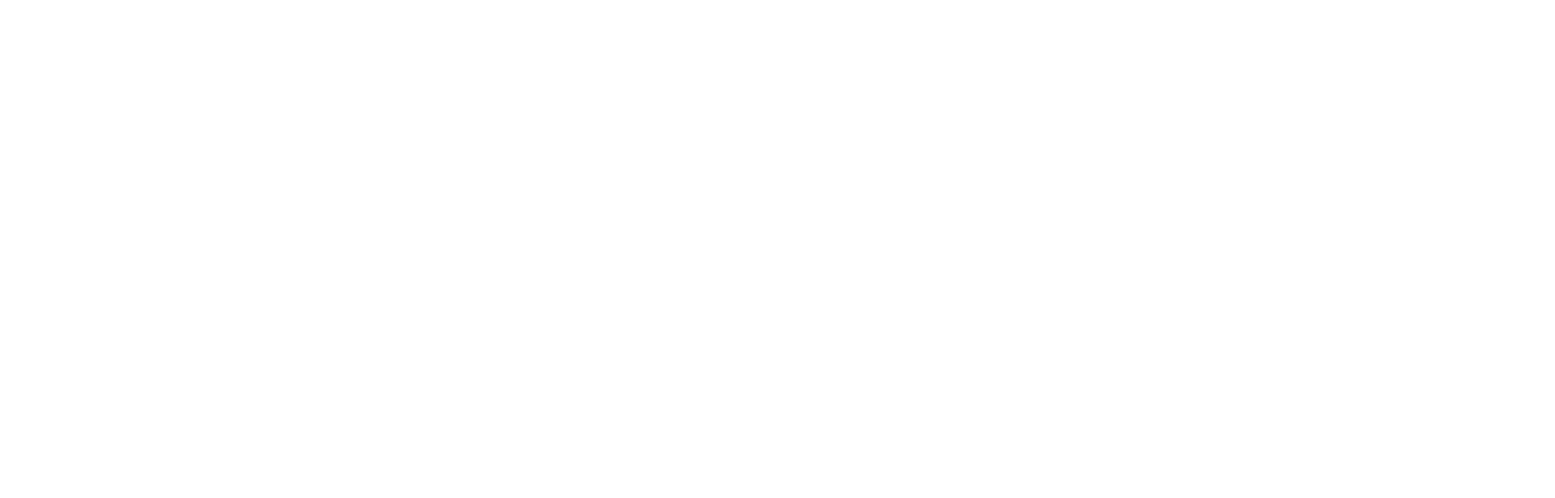
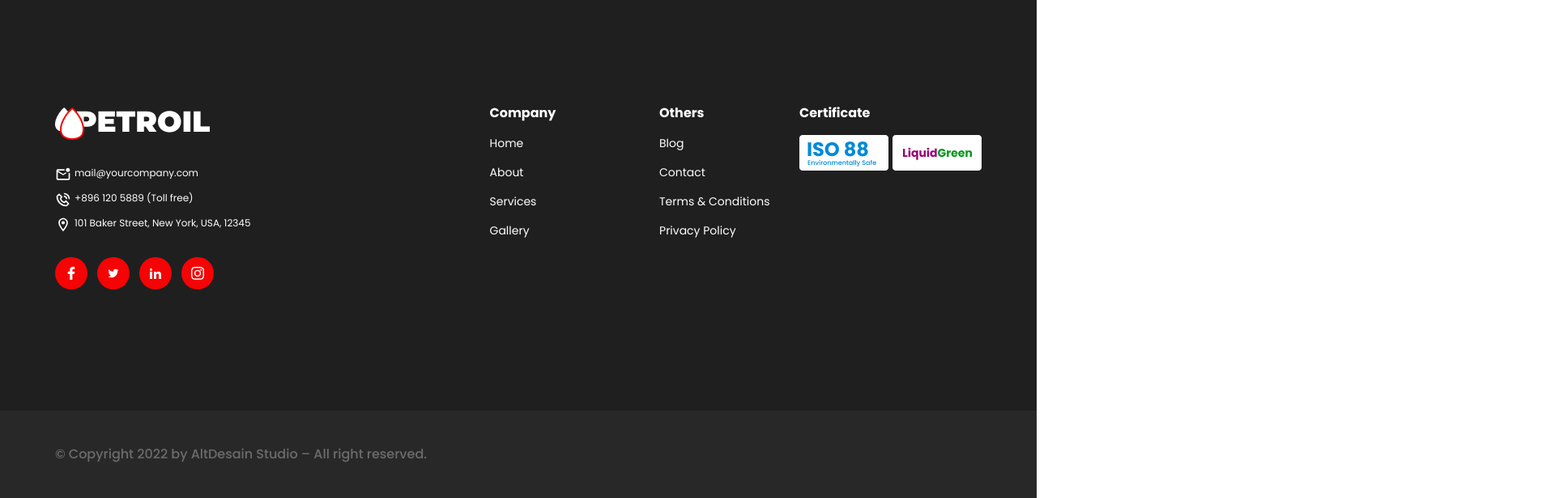
Before and after one commit to AKAzadMilon-Dev/petroil-frontend, a React (Create React App) app: page / in a window 1280 px wide. Shown: the part 4788-5404 px from the top of the page at 81% size, 1920 px wide, since content can reach past the window. Before the commit the page ends 4766 px from the top, so only its background shows below. Built offline with nearby package versions, Linux system fonts and the light colour scheme.

Commit message:
footer part

```diff
--- a/src/App.js
+++ b/src/App.js
@@ -2,6 +2,8 @@ import Banner from "./components/banner";
 import Blog from "./components/blog";
 import Brand from "./components/brand";
 import Company from "./components/company";
+import Copy from "./components/copyright";
+import Footer from "./components/footer";
 import Header from "./components/header";
 import Maps from "./components/maps";
 import Member from "./components/member";
@@ -22,6 +24,8 @@ function App() {
       <Blog/>
       <Maps/>
       <Member/>
+      <Footer/>
+      <Copy/>
     </>
   );
 }
--- /dev/null
+++ b/src/components/copyright/index.js
@@ -0,0 +1,17 @@
+import React from "react";
+
+const Copy = () => {
+  return (
+    <section className="py-[42px] bg-[#282828]">
+      <div className="max-w-container mx-auto">
+        <p
+          className="font-pop font-medium text-[16px] text-[#6C6C6C]"
+        >
+          © Copyright 2022 by AltDesain Studio – All right reserved.
+        </p>
+      </div>
+    </section>
+  );
+};
+
+export default Copy;
--- /dev/null
+++ b/src/components/footer/index.js
@@ -0,0 +1,96 @@
+import React from "react";
+import { BiPhoneCall } from "react-icons/bi";
+import { MdOutlineMarkEmailUnread, MdOutlineLocationOn } from "react-icons/md";
+import { FaFacebookF } from "react-icons/fa";
+import { AiOutlineTwitter } from "react-icons/ai";
+import { ImLinkedin2 } from "react-icons/im";
+import { BsInstagram } from "react-icons/bs";
+
+const Footer = () => {
+  return (
+    <section className="py-[150px] bg-[#1F1F1F]">
+      <div className="max-w-container mx-auto flex justify-between">
+        <div className="w-[500px] ">
+          <div className="mb-[33px]">
+            <picture>
+              <img src="assets/images/logo.png" loading="lazy" />
+            </picture>
+          </div>
+          <div className="w-2/4 flex flex-wrap">
+            <p className="font-pop text-xs font-normal relative pl-6 text-white mb-[15px] ">
+              <MdOutlineMarkEmailUnread className="absolute top-0 left-0 w-5 h-5" />{" "}
+              mail@yourcompany.com
+            </p>
+            <p className="font-pop text-xs font-normal relative pl-6 text-white mb-[15px]">
+              <BiPhoneCall className="absolute top-0 left-0 w-5 h-5" />
+              +896 120 5889 (Toll free)
+            </p>
+            <p className="font-pop text-xs font-normal relative pl-6 text-white mb-[34px]">
+              <MdOutlineLocationOn className="absolute top-0 left-0 w-5 h-5" />
+              101 Baker Street, New York, USA, 12345
+            </p>
+            <div className="flex gap-x-3 ">
+              <div className="rounded-[50px] p-[12px] bg-primary cursor-pointer">
+                <FaFacebookF className="text-white w-4 h-4" />
+              </div>
+              <div className="rounded-[50px] p-[12px] bg-primary cursor-pointer">
+                <AiOutlineTwitter className="text-white w-4 h-4" />
+              </div>
+              <div className="rounded-[50px] p-[12px] bg-primary cursor-pointer">
+                <ImLinkedin2 className="text-white w-4 h-4" />
+              </div>
+              <div className="rounded-[50px] p-[12px] bg-primary cursor-pointer">
+                <BsInstagram className="text-white w-4 h-4" />
+              </div>
+            </div>
+          </div>
+        </div>
+        <div className="w-[173px]">
+          <h3 className="font-pop font-bold text-base text-white">Company</h3>
+          <ul>
+            <li className="font-pop font-normal text-[14px] text-white py-[15px]">
+              Home
+            </li>
+            <li className=" font-pop font-normal text-[14px] text-white mb-[15px]">
+              About
+            </li>
+            <li className=" font-pop font-normal text-[14px] text-white mb-[15px]">
+              Services
+            </li>
+            <li className=" font-pop font-normal text-[14px] text-white ">
+              Gallery
+            </li>
+          </ul>
+        </div>
+        <div className="w-[173pxpx]">
+          <h3 className="font-pop font-bold text-base text-white ">Others</h3>
+          <ul>
+            <li className="font-pop font-normal text-[14px] text-white py-[15px]">
+              Blog
+            </li>
+            <li className=" font-pop font-normal text-[14px] text-white mb-[15px]">
+              Contact
+            </li>
+            <li className=" font-pop font-normal text-[14px] text-white mb-[15px]">
+              Terms & Conditions
+            </li>
+            <li className=" font-pop font-normal text-[14px] text-white ">
+              Privacy Policy
+            </li>
+          </ul>
+        </div>
+        <div className="w-[225px]">
+          <h3 className="font-pop font-bold text-base text-white mb-[15px]">
+            Certificate
+          </h3>
+          <div className="flex gap-[5px]">
+            <img src="assets/images/cert1.png" leading="lazy" />
+            <img src="assets/images/cert2.png" leading="lazy" />
+          </div>
+        </div>
+      </div>
+    </section>
+  );
+};
+
+export default Footer;
--- a/src/components/maps/index.js
+++ b/src/components/maps/index.js
@@ -4,7 +4,7 @@ const Maps = () => {
   return (
     <section>
       <div
-        className="w-[1920px] h-[450px]"
+        className="h-[450px]"
         style={{ background: "url(assets/images/maps.png)" }}
       ></div>
     </section>
--- a/src/components/member/index.js
+++ b/src/components/member/index.js
@@ -2,7 +2,7 @@ import React from "react";
 
 const Member = () => {
   return (
-    <section className=" w-[1920px] py-[46px] bg-primary border-b-2 border-solid border-yellow">
+    <section className="py-[46px] bg-primary border-b-2 border-solid border-yellow">
       <div className="max-w-container mx-auto flex justify-between">
         <h2 className="font-pop font-bold text-4xl text-white">
           Want to join as member branch in your area?
```
Also changed, not shown: src/components/header/index.js (+5 -5 lines), public/assets/images/cert1.png (added), public/assets/images/cert2.png (added).
